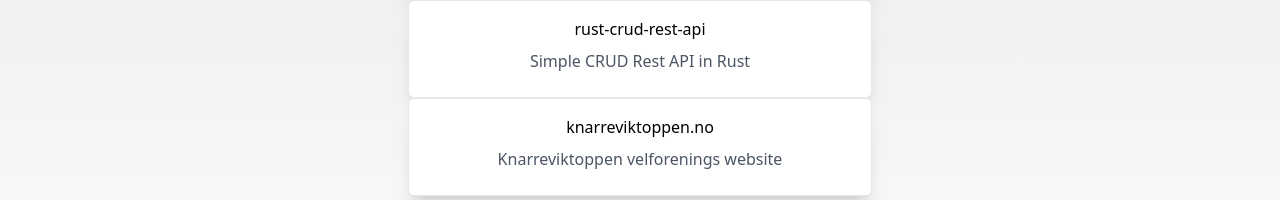
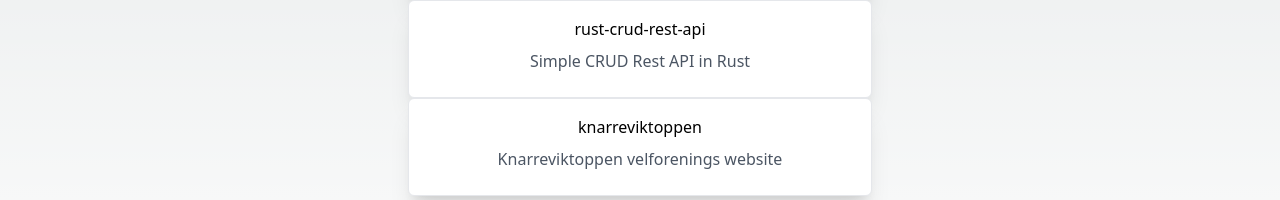
Before and after one commit to MikAoJk/MikAoJk.github.io, a Next.js app: page /projects in a window 1280 px wide. Shown: the part 746-946 px from the top of the page. Built offline with nearby package versions, Linux system fonts and the light colour scheme.

Commit message:
Update projects.tsx

```diff
--- a/src/pages/projects.tsx
+++ b/src/pages/projects.tsx
@@ -65,7 +65,7 @@ const projects = [
         desc: "Simple CRUD Rest API in Rust",
     },
   {
-        title: "knarreviktoppen.no",
+        title: "knarreviktoppen",
         gitHubLink: "https://github.com/MikAoJk/knarreviktoppen",
         desc: "Knarreviktoppen velforenings website",
     },
```
